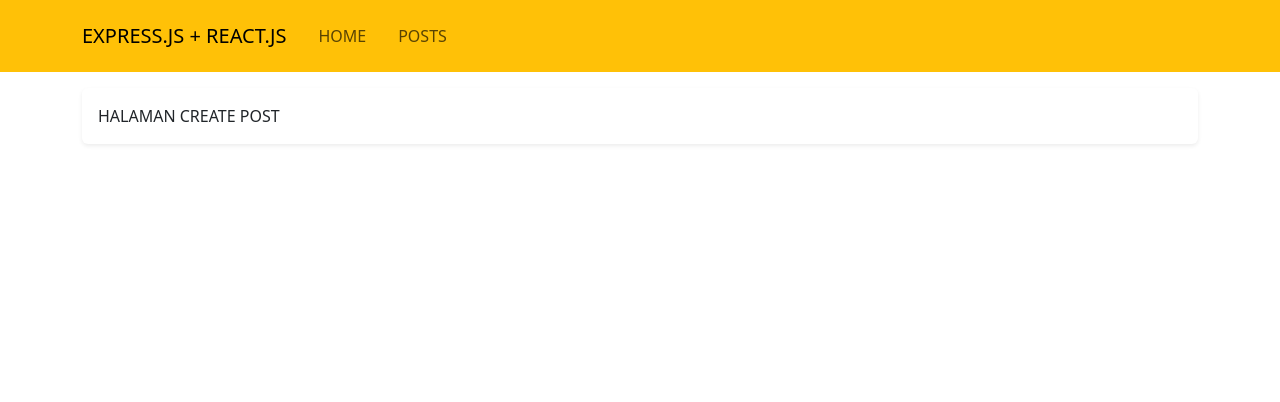
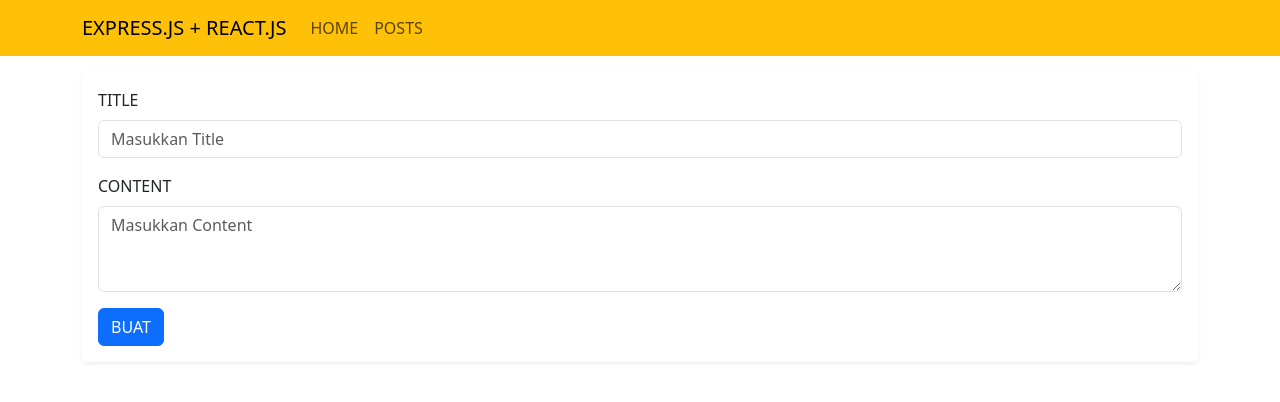
Before and after one commit to rpl-yaso-2324/express-react-api, a React (Vite) app: page /posts/create in a window 1280 px wide. Shown: the top 402 px of the page. Built offline with nearby package versions, Linux system fonts and the light colour scheme.

Commit message:
menambahkan create, update dan delete

```diff
--- a/src/layout/header.jsx
+++ b/src/layout/header.jsx
@@ -10,12 +10,8 @@ function Header(params) {
         <Navbar.Toggle aria-controls="responsive-navbar-nav" />
         <Navbar.Collapse id="responsive-navbar-nav">
           <Nav className="me-auto">
-            <NavLink>
-              <Link as={Link} to="/" className="nav-link">HOME</Link>
-            </NavLink>
-            <NavLink>
-              <Link as={Link} to="/posts" className="nav-link">POSTS</Link>
-            </NavLink>
+            <Link as={Link} to="/" className="nav-link">HOME</Link>
+            <Link as={Link} to="/posts" className="nav-link">POSTS</Link>
           </Nav>
         </Navbar.Collapse>
       </Container>
--- a/src/pages/home.jsx
+++ b/src/pages/home.jsx
@@ -13,7 +13,7 @@ function Home() {
                     <Card className="border-0 rounded shadow-sm">
                         <Card.Body className="p-4">
                             <h1>EXPRESS.JS + VUE.JS</h1>
-                            <p class="lead">Tutorial FullStack Express.js dan React.js oleh <strong>SantriKoding.com</strong></p>
+                            <p className="lead">Tutorial FullStack Express.js dan React.js oleh <strong>SantriKoding.com</strong></p>
                             <Button href="https://www.bing.com/ck/a?!&&p=80dcd2f8000b3db5JmltdHM9MTY5ODEwNTYwMCZpZ3VpZD0wZGIyODcxMS01YzQwLTZlYmMtMDY1NC05NDQ0NWQxMjZmNzYmaW5zaWQ9NTE5OQ&ptn=3&hsh=3&fclid=0db28711-5c40-6ebc-0654-94445d126f76&psq=crazy+games&u=a1aHR0cHM6Ly93d3cuY3JhenlnYW1lcy5jb20v&ntb=1" target="_blank" variant="danger" size="lg">play</Button>
                         </Card.Body>
                     </Card>
--- a/src/pages/posts/createPost.jsx
+++ b/src/pages/posts/createPost.jsx
@@ -3,7 +3,7 @@
 import { useState } from "react";
 
 //import component Bootstrap React
-import { Card, Container, Row, Col , Form, Button, Alert } from 'react-bootstrap';
+import { Card, Container, Row, Col, Form, Button, Alert } from 'react-bootstrap';
 
 //import axios
 import axios from "axios";
@@ -12,19 +12,9 @@ import axios from "axios";
 import { useNavigate } from "react-router-dom";
 
 function CreatePost() {
-	return (
-		<Container className="mt-3">
-			<Row>
-				<Col md="{12}">
-					<Card className="border-0 rounded shadow-sm">
-						<Card.Body>HALAMAN CREATE POST</Card.Body>
-					</Card>
-				</Col>
-			</Row>
-		</Container>
-	);
+
   //state
-  const [tittle, setTitle] = useState("");
+  const [title, setTitle] = useState("");
   const [content, setContent] = useState("");
 
   //state validation
@@ -37,13 +27,13 @@ function CreatePost() {
   const storePost = async (event) => {
     event.preventDefault();
 
-    console.log(tittle);
+    console.log(title);
     console.log(content);
 
     //send data to server
     await axios
       .post("http://localhost:3000/posts/tambahData", {
-        title: tittle,
+        tittle: title,
         content: content,
       })
       .then(() => {
@@ -64,7 +54,7 @@ function CreatePost() {
             <Card.Body>
               {validation.errors && (
                 <Alert variant="danger">
-                  <ul class="mt-0 mb-0">
+                  <ul className="mt-0 mb-0">
                     {validation.errors.map((error, index) => (
                       <li key={index}>{`${error.param} : ${error.msg}`}</li>
                     ))}
@@ -77,7 +67,7 @@ function CreatePost() {
                   <Form.Label>TITLE</Form.Label>
                   <Form.Control
                     type="text"
-                    value={tittle}
+                    value={title}
                     onChange={(event) => setTitle(event.target.value)}
                     placeholder="Masukkan Title"
                   />
--- a/src/pages/posts/editPost.jsx
+++ b/src/pages/posts/editPost.jsx
@@ -2,7 +2,7 @@
 import { useState, useEffect } from 'react';
 
 //import component Bootstrap React
-import { Card, Container, Row, Col , Form, Button, Alert } from 'react-bootstrap';
+import { Card, Container, Row, Col, Form, Button, Alert } from 'react-bootstrap';
 
 //import axios
 import axios from 'axios';
@@ -11,18 +11,6 @@ import axios from 'axios';
 import { useNavigate, useParams } from "react-router-dom";
 
 function EditPost() {
-	return (
-		<Container className="mt-3">
-			<Row>
-				<Col md="{12}">
-					<Card className="border-0 rounded shadow-sm">
-						<Card.Body>HALAMAN EDIT POST</Card.Body>
-					</Card>
-				</Col>
-			</Row>
-		</Container>
-	);
-
     //state
     const [tittle, setTitle] = useState('');
     const [content, setContent] = useState('');
@@ -45,7 +33,7 @@ function EditPost() {
     }, []);
 
     //function "getPostById"
-    const getPostById = async() => {
+    const getPostById = async () => {
 
         //get data from server
         const response = await axios.get(`http://localhost:3000/posts/${id}`);
@@ -64,7 +52,7 @@ function EditPost() {
 
         //send data to server
         await axios.patch(`http://localhost:3000/posts/updatePostingan/${id}`, {
-            title: tittle,
+            tittle: tittle,
             content: content
         })
             .then(() => {
@@ -92,17 +80,17 @@ function EditPost() {
                                 validation.errors &&
                                 <Alert variant="danger">
                                     <ul class="mt-0 mb-0">
-                                            { validation.errors.map((error, index) => (
-                                                <li key={index}>{ `${error.param} : ${error.msg}` }</li>
-                                            )) }
+                                        {validation.errors.map((error, index) => (
+                                            <li key={index}>{`${error.param} : ${error.msg}`}</li>
+                                        ))}
                                     </ul>
                                 </Alert>
                             }
 
-                            <Form onSubmit={ updatePost }>
+                            <Form onSubmit={updatePost}>
                                 <Form.Group className="mb-3" controlId="formBasicEmail">
                                     <Form.Label>TITLE</Form.Label>
-                                    <Form.Control type="text" value={title} onChange={(e) => setTitle(e.target.value)} placeholder="Masukkan Title" />
+                                    <Form.Control type="text" value={tittle} onChange={(e) => setTitle(e.target.value)} placeholder="Masukkan Title" />
                                 </Form.Group>
 
                                 <Form.Group className="mb-3" controlId="formBasicPassword">
@@ -111,7 +99,7 @@ function EditPost() {
                                 </Form.Group>
 
                                 <Button variant="primary" type="submit">
-                                    UPDATE
+                                    CHANGE
                                 </Button>
                             </Form>
                         </Card.Body>
--- a/src/pages/posts/indexPost.jsx
+++ b/src/pages/posts/indexPost.jsx
@@ -27,6 +27,16 @@ function IndexPost() {
 
 
 	};
+
+	const deletePost = async (id) => {
+
+		//sending
+		await axios.delete(`http://localhost:3000/posts/deletePostingan/${id}`);
+
+		//panggil function "fetchData"
+		fetchData();
+	}
+
 	return (
 		<Container className="mt-3">
 			<Row>
@@ -56,7 +66,10 @@ function IndexPost() {
 											<td>{index + 1}</td>
 											<td>{post.tittle}</td>
 											<td>{post.content}</td>
-											<td className="text-center"></td>
+											<td className="text-center">
+												<Button as={Link} to={`/posts/edit/${post.id}`} variant="primary" size="sm" className="me-2">MANIPULATE!</Button>
+												<Button onClick={() => deletePost(post.id)} variant="danger" size="sm">BEGONE!</Button>
+											</td>
 										</tr>
 									))}
 								</tbody>
```
Lines whose indentation alone changed are shown as unchanged.
